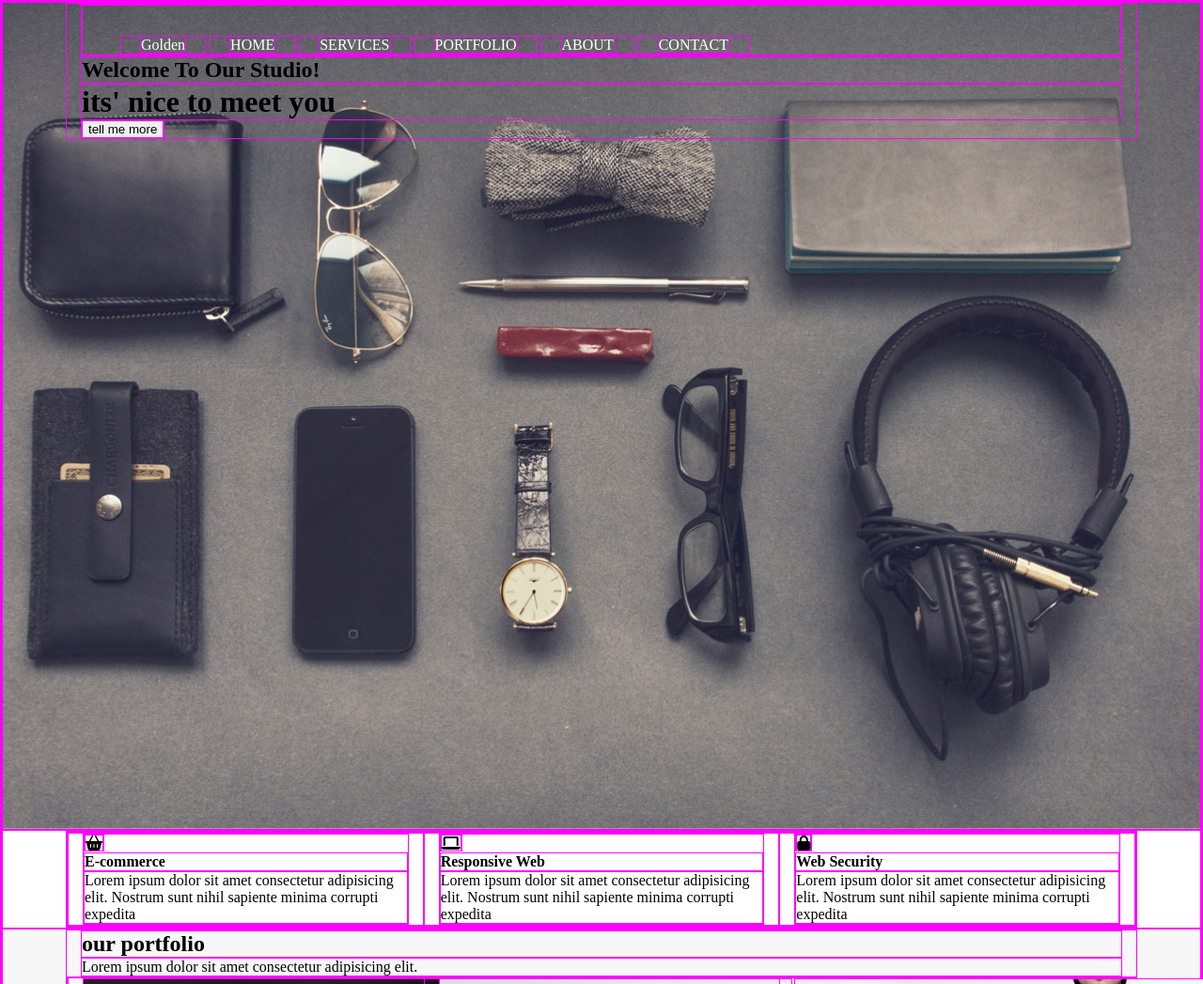
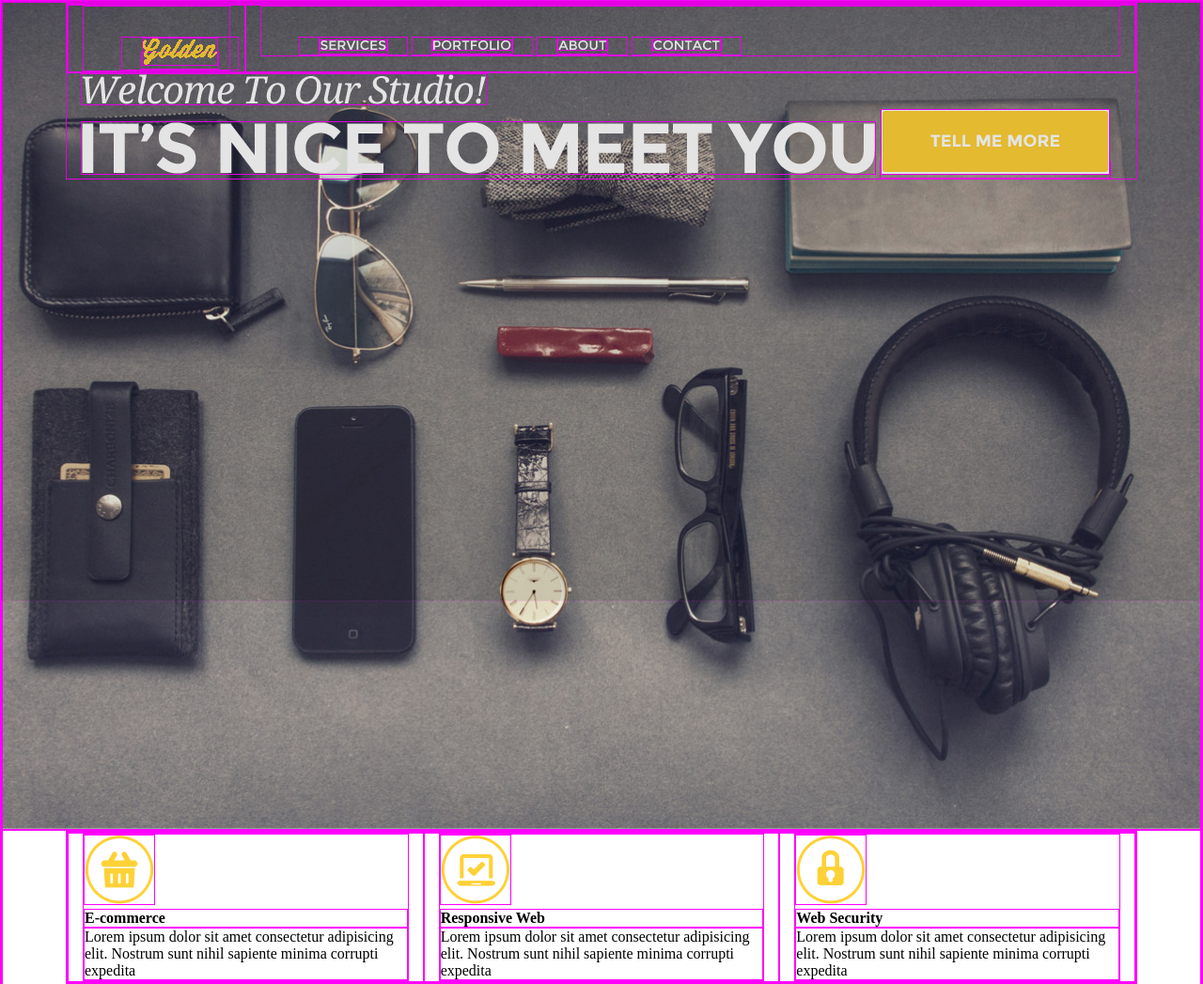
Before and after one commit to stiffelbo/golden, a website: page index.html in a window 1280 px wide. Shown: the top 1047 px of the page at 94% size. Drawn offline with Linux system fonts and the light colour scheme.

Commit message:
add logo nav greeting footer images

```diff
--- a/index.html
+++ b/index.html
@@ -13,31 +13,58 @@
 <body>
     <header>
         <div class="container">
-            <nav>
-                <ul>
-                    <li class="logo">
-                        <a href="#">Golden</a>
-                    </li>
-                    <li><a href="#">home</a></li>
-                    <li><a href="#">services</a></li>
-                    <li><a href="#">portfolio</a></li>
-                    <li><a href="#">about</a></li>
-                    <li><a href="#">contact</a></li>
-                </ul>
+            <nav class="row align-items-center justify-content-md-between" id="home">
+                <div class="col-md-2">
+                    <ul>
+                        <li>
+                            <a href="#home">
+                                <img src="images/logo.png" alt="golden logo">
+                            </a>
+                        </li>
+                    </ul>
+
+                </div>
+                <div class="col">
+                    <ul>
+                        <li>
+                            <a href="#services">
+                                <img src="images/services.png" alt="services">
+                            </a>
+                        </li>
+                        <li>
+                            <a href="#portfolio">
+                                <img src="images/portfolio.png" alt="portfolio">
+                            </a>
+                        </li>
+                        <li>
+                            <a href="#home">
+                                <img src="images/about.png" alt="about">
+                            </a>
+                        </li>
+                        <li>
+                            <a href="#home">
+                                <img src="images/contact.png" alt="contact">
+                            </a>
+                        </li>
+                    </ul>
+                </div>
+
             </nav>
-            <h2>Welcome To Our Studio!</h2>
-            <h1>its' nice to meet you</h1>
+            <img src="images/welcome.png" alt="welcome">
+            <img src="images/nice.png" alt="greetings">
+
             <a href="#">
-                <button>tell me more</button>
+                <img src="images/button.png" alt="tell me more">
             </a>
         </div>
+        <!--container-->
     </header>
     <section class="services">
         <div class="container">
             <div class="row">
                 <div class="col-md-4 col-sm-12">
                     <div class="services-card">
-                        <i class="fas fa-shopping-basket"></i>
+                        <img src="images/basket.png" alt="ecommerce">
                         <h4>
                             E-commerce
                         </h4>
@@ -48,7 +75,7 @@
                 </div>
                 <div class="col-md-4 col-sm-12">
                     <div class="services-card">
-                        <i class="fas fa-laptop"></i>
+                        <img src="images/computer.png" alt="web design">
                         <h4>
                             Responsive Web
                         </h4>
@@ -59,7 +86,7 @@
                 </div>
                 <div class="col-md-4 col-sm-12">
                     <div class="services-card">
-                        <i class="fas fa-lock"></i>
+                        <img src="images/lock.png" alt="web security">
                         <h4>
                             Web Security
                         </h4>
@@ -108,17 +135,24 @@
                 <div class="col-md-6">
                     <ul class="social">
                         <li>
-                            <i class="fab fa-twitter"></i>
+                            <a href="#">
+                                <img src="images/Facebook.png" alt="facebook">
+                            </a>
                         </li>
                         <li>
-                            <i class="fab fa-facebook-f"></i>
+                            <a href="#">
+                                <img src="images/Twitter.png" alt="facebook">
+                            </a>
                         </li>
                         <li>
-                            <i class="fab fa-pinterest-p"></i>
+                            <a href="#">
+                                <img src="images/Google+.png" alt="facebook">
+                            </a>
                         </li>
                         <li>
-                            <i class="fab fa-google-plus-g"></i>
-                            <!--Nie znalazlem właściwej ikonki-->
+                            <a href="#">
+                                <img src="images/Pinterest.png" alt="facebook">
+                            </a>
                         </li>
                     </ul>
                 </div>
--- a/sass/style.scss
+++ b/sass/style.scss
@@ -16,6 +16,19 @@ header {
     background-position: center center;
     background-size: cover;
     min-height: 881px;
+    &:after {
+        /*TINT*/
+        content: '';
+        position: absolute;
+        display: block;
+        top: 0;
+        left: 0;
+        width: 100%;
+        height: 80%;
+        background-color: black;
+        opacity: 0.10;
+        z-index: 2;
+    }
     nav ul {
         padding-top: 2rem;
         li {
@@ -23,10 +36,7 @@ header {
             list-style: none;
             padding: 0 20px;
             text-transform: uppercase;
-            &:first-of-type {
-                text-transform: none;
-                text-align: left;
-            }
+            z-index: 20;
             a {
                 color: #ffffff;
                 text-decoration: none;
@@ -51,13 +61,6 @@ footer {
             padding: 0 20px;
             font-size: 32px;
             line-height: 60px;
-            color: 000000;
-            /*box properties*/
-            margin: 48px 12px;
-            background: #2e2e2e;
-            width: 60px;
-            height: 60px;
-            border-radius: 50%;
             cursor: pointer;
         }
     }
```
Also changed, not shown: css/style.css, images/Facebook.png (added), images/Google+.png (added), images/Pinterest.png (added), images/Twitter.png (added), images/about.png (added), images/basket.png (added), images/button.png (added), images/computer.png (added), images/contact.png (added), images/home.png (added), images/lock.png (added), images/logo.png (added), images/nice.png (added), 3 more files, 1 other file.
